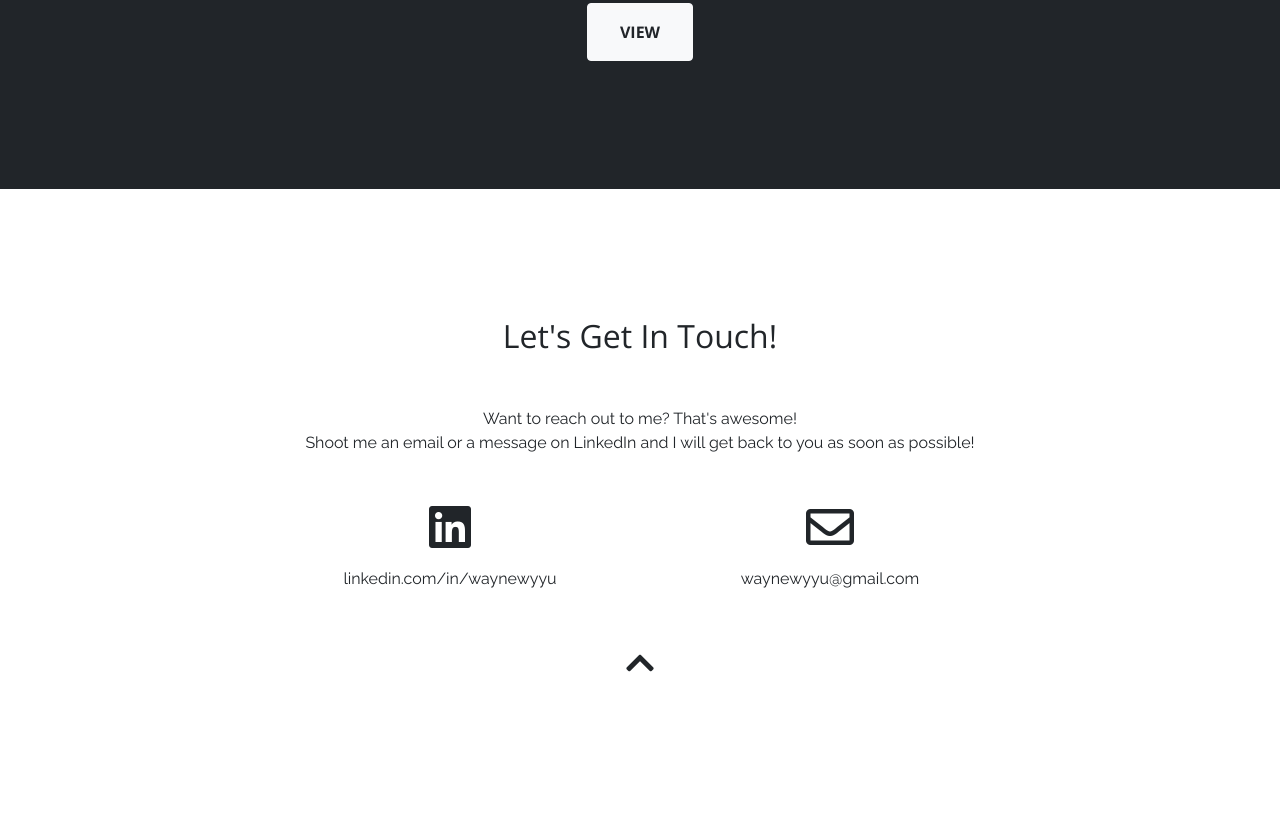
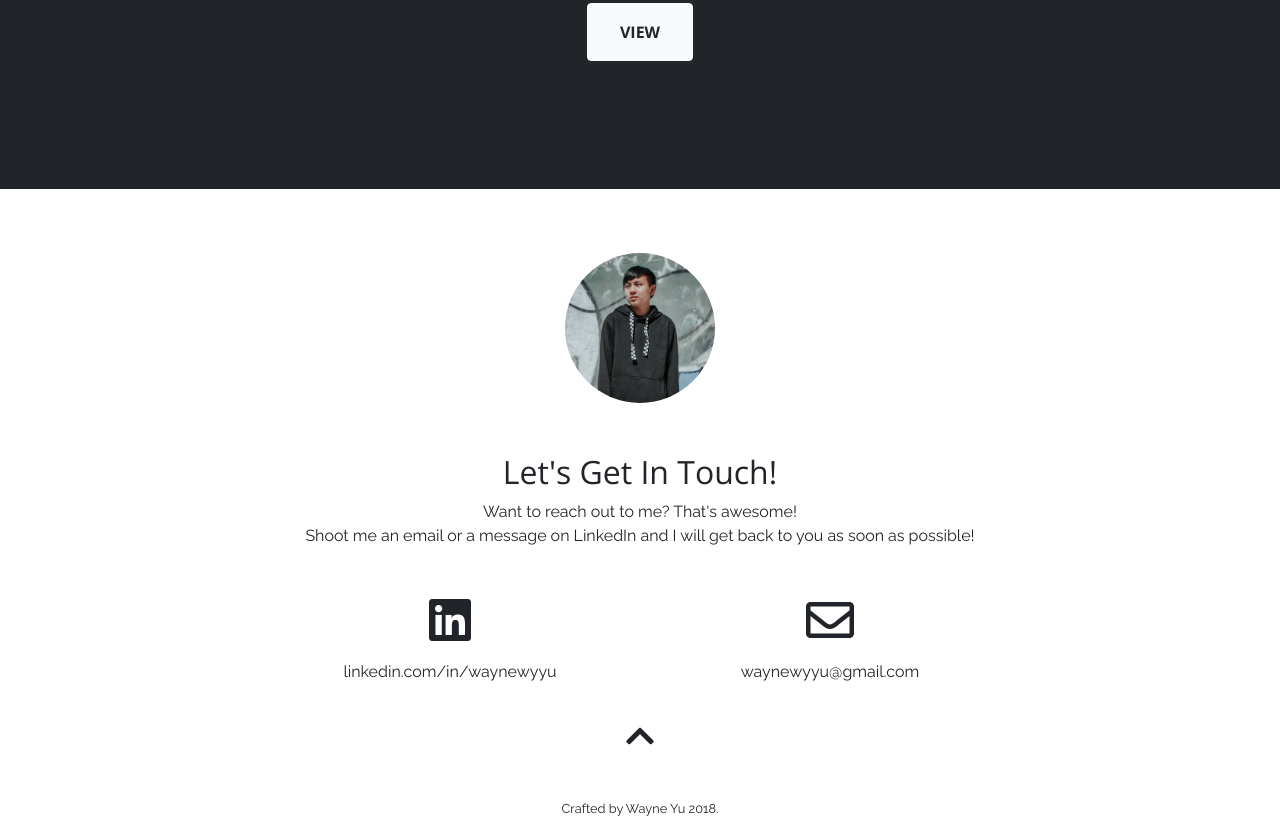
Before and after one commit to weiyuyu/weiyuyu.github.io, a plain HTML site: page index.html in a window 1280 px wide. Shown: the part 1891-2709 px from the top of the page. Before the commit the page ends 2661 px from the top, so only its background shows below. Drawn offline with nearby package versions, Linux system fonts and the light colour scheme.

Commit message:
Contact Picture

```diff
--- a/css/custom.css
+++ b/css/custom.css
@@ -345,8 +345,20 @@ header.masthead p {
 .text-primary {
   color: #aec6cf !important;
 }
+
+#contact{
+  padding: 4rem 0;
+}
+
+#profile-img{
+  width: 150px;
+  height: 150px;
+  border-radius: 80px;
+  margin-bottom: 50px;
+}
+
 #return-top{
-  top: 40px;
+  top: 20px;
 }
 
 #back-to-top{
@@ -376,3 +388,7 @@ header.masthead p {
 .btn-primary:active, .btn-primary:focus {
   box-shadow: 0 0 0 0.2rem rgba(240, 95, 64, 0.5) !important;
 }
+
+footer{
+  font-size: 80%;
+}
--- a/index.html
+++ b/index.html
@@ -175,8 +175,12 @@
       <div class="container">
         <div class="row">
           <div class="col-lg-8 mx-auto text-center">
+            <img src="./img/profile.jpg" id="profile-img">
+          </div>
+        </div>
+        <div class="row">
+          <div class="col-lg-8 mx-auto text-center">
             <h2 class="section-heading">Let's Get In Touch!</h2>
-            <hr class="my-4">
             <p class="mb-5"> Want to reach out to me? That's awesome! <br> Shoot me an email or a message on LinkedIn and I will get back to you as soon as possible!</p>
           </div>
         </div>
@@ -204,6 +208,7 @@
       </div>
     </section>
 
+    <footer class="text-center"> Crafted by Wayne Yu 2018.</footer>
     <!-- Bootstrap JavaScript -->
     <script src="https://ajax.googleapis.com/ajax/libs/jquery/3.3.1/jquery.min.js"></script>
     <script src="https://ajax.googleapis.com/ajax/libs/jqueryui/1.12.1/jquery-ui.min.js"></script>
```
Also changed, not shown: img/profile.jpg (added), 1 other file.
